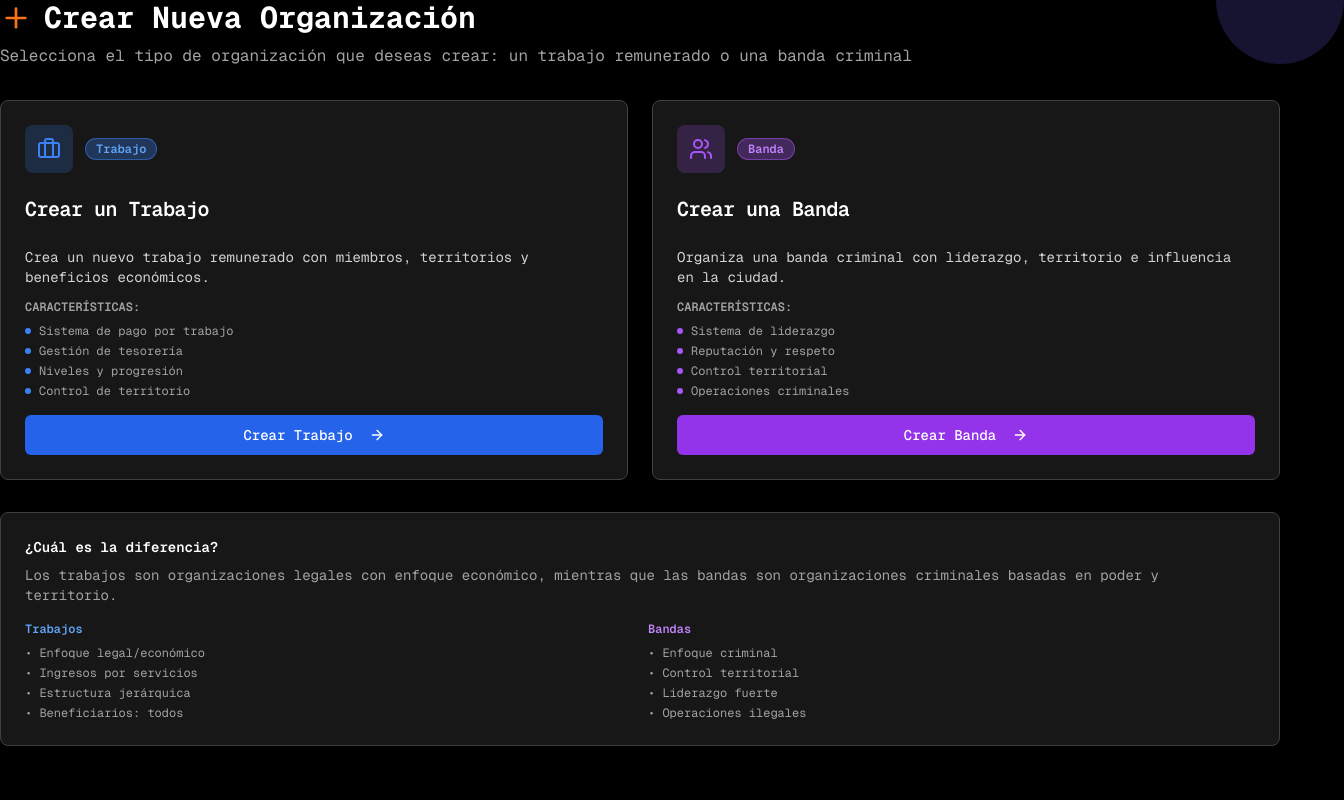
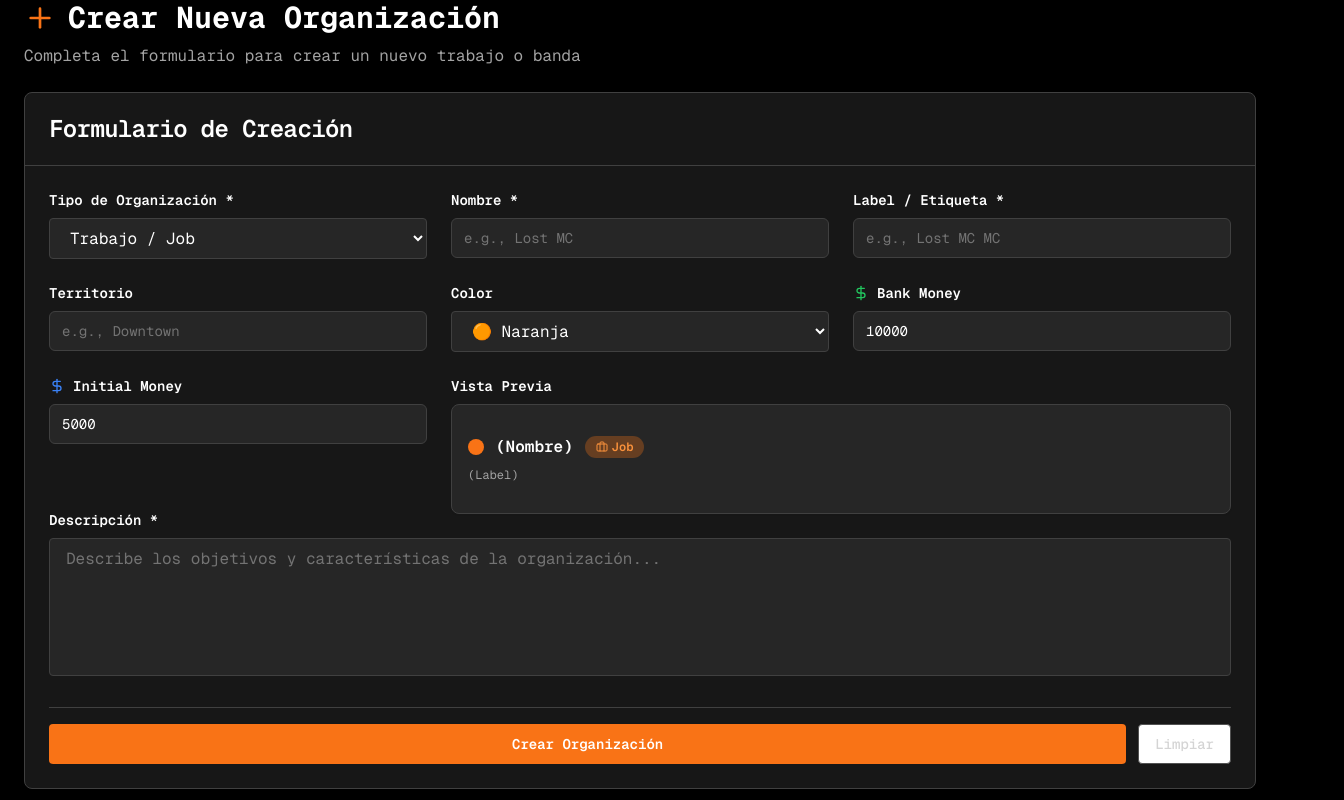
Before and after one commit to beastdummy/oxe_dashboard_v1, a Next.js app in the folder web/: page /operations-create in a window 1280 px wide. Shown: the whole page, 1344 px wide, since content can reach past the window. Built offline with nearby package versions, Linux system fonts and the light colour scheme.

Commit message:
fix: Expand operations-create form to use full page width
- Changed layout from centered container to full-width
- Reorganized form fields into 3 columns with grid layout
- Integrated preview card into the form
- Better use of available space
- More professional appearance

```diff
--- a/web/app/operations-create/page.tsx
+++ b/web/app/operations-create/page.tsx
@@ -3,220 +3,335 @@
 import { useState } from "react"
 import { Card, CardContent, CardHeader, CardTitle } from "@/components/ui/card"
 import { Button } from "@/components/ui/button"
+import { Input } from "@/components/ui/input"
 import { Badge } from "@/components/ui/badge"
-import { Briefcase, Users, ArrowRight, Plus } from "lucide-react"
-import { CreateJobGangModal } from "@/components/CreateJobGangModal"
+import { Plus, DollarSign, Briefcase, Users } from "lucide-react"
 
 export default function OperationsCreatePage() {
-  const [showCreateModal, setShowCreateModal] = useState(false)
-  const [selectedType, setSelectedType] = useState<"job" | "gang" | null>(null)
+  const [formData, setFormData] = useState({
+    type: "job",
+    name: "",
+    label: "",
+    description: "",
+    territory: "",
+    bankMoney: "10000",
+    initialMoney: "5000",
+    color: "orange",
+  })
 
-  const handleCreateJobGang = (data: any) => {
-    console.log("Creating:", data)
-    // Send to server
+  const [isLoading, setIsLoading] = useState(false)
+  const [successMessage, setSuccessMessage] = useState("")
+
+  const handleInputChange = (e: React.ChangeEvent<HTMLInputElement | HTMLTextAreaElement | HTMLSelectElement>) => {
+    const { name, value } = e.target
+    setFormData((prev) => ({ ...prev, [name]: value }))
+  }
+
+  const handleSubmit = (e: React.FormEvent) => {
+    e.preventDefault()
+
+    // Validar campos requeridos
+    if (!formData.name || !formData.label || !formData.description) {
+      alert("Por favor completa todos los campos requeridos")
+      return
+    }
+
+    setIsLoading(true)
+
+    // Simular delay de creación
+    setTimeout(() => {
+      const createData = {
+        type: formData.type,
+        name: formData.name,
+        label: formData.label,
+        description: formData.description,
+        territory: formData.territory || "Unknown",
+        status: "active",
+        color: formData.color,
+        ...(formData.type === "job"
+          ? {
+              treasury: parseInt(formData.bankMoney),
+              level: 1,
+              members: 0,
+            }
+          : {
+              leader: "N/A",
+              reputation: parseInt(formData.initialMoney),
+              members: 0,
+            }),
+      }
+
+      // Enviar al servidor
       if (typeof window !== "undefined" && (window as any).invokeNative) {
-      if (data.type === "job") {
         ;(window as any).invokeNative("triggerServerEvent", [
-          "job:create",
-          JSON.stringify(data),
-        ])
-      } else {
-        ;(window as any).invokeNative("triggerServerEvent", [
-          "gang:create",
-          JSON.stringify(data),
+          formData.type === "job" ? "job:create" : "gang:create",
+          JSON.stringify(createData),
         ])
       }
-    }
-    setShowCreateModal(false)
-    setSelectedType(null)
+
+      console.log("Creando:", createData)
+
+      // Mostrar mensaje de éxito
+      setSuccessMessage(`¡${formData.type === "job" ? "Trabajo" : "Banda"} "${formData.name}" creado exitosamente!`)
+
+      // Reset del formulario
+      setFormData({
+        type: "job",
+        name: "",
+        label: "",
+        description: "",
+        territory: "",
+        bankMoney: "10000",
+        initialMoney: "5000",
+        color: "orange",
+      })
+
+      setIsLoading(false)
+
+      // Limpiar mensaje después de 3 segundos
+      setTimeout(() => setSuccessMessage(""), 3000)
+    }, 1000)
   }
 
   return (
-    <div className="space-y-8">
+    <div className="w-full space-y-6">
       {/* Header */}
-      <div className="space-y-2">
-        <h1 className="text-3xl font-bold text-white flex items-center gap-3">
+      <div className="space-y-2 px-6">
+        <h1 className="text-3xl font-bold text-white flex items-center gap-3 mb-2">
           <Plus className="w-8 h-8 text-orange-500" />
           Crear Nueva Organización
         </h1>
         <p className="text-neutral-400">
-          Selecciona el tipo de organización que deseas crear: un trabajo remunerado o una banda criminal
+          Completa el formulario para crear un nuevo trabajo o banda
         </p>
       </div>
 
-      {/* Selection Cards */}
-      <div className="grid grid-cols-1 md:grid-cols-2 gap-6">
-        {/* Job Card */}
-        <Card
-          className="bg-neutral-900 border-neutral-700 hover:border-blue-500/50 transition-all cursor-pointer group overflow-hidden"
-          onClick={() => {
-            setSelectedType("job")
-            setShowCreateModal(true)
-          }}
-        >
-          <div className="absolute top-0 right-0 w-32 h-32 bg-blue-500/10 rounded-full -mr-16 -mt-16 group-hover:scale-150 transition-transform" />
-          <CardHeader className="relative">
-            <div className="flex items-center gap-3 mb-4">
-              <div className="p-3 bg-blue-500/20 rounded-lg group-hover:bg-blue-500/30 transition-colors">
-                <Briefcase className="w-6 h-6 text-blue-500" />
-              </div>
-              <Badge className="bg-blue-500/30 text-blue-400 border-blue-500/50">
-                Trabajo
-              </Badge>
-            </div>
-            <CardTitle className="text-xl text-white">
-              Crear un Trabajo
-            </CardTitle>
+      {/* Success Message */}
+      {successMessage && (
+        <Card className="bg-green-500/10 border-green-500/30 mx-6">
+          <CardContent className="p-4">
+            <p className="text-green-400 text-sm font-medium">{successMessage}</p>
+          </CardContent>
+        </Card>
+      )}
+
+      {/* Main Form - Full Width */}
+      <div className="px-6">
+        <Card className="bg-neutral-900 border-neutral-700">
+          <CardHeader className="border-b border-neutral-700">
+            <CardTitle className="text-white">Formulario de Creación</CardTitle>
           </CardHeader>
 
-          <CardContent className="relative space-y-4">
-            <div className="space-y-3">
-              <p className="text-sm text-neutral-300">
-                Crea un nuevo trabajo remunerado con miembros, territorios y
-                beneficios económicos.
-              </p>
+          <CardContent className="p-6">
+            <form onSubmit={handleSubmit} className="space-y-6">
+              {/* First Row - Type and Name */}
+              <div className="grid grid-cols-1 lg:grid-cols-3 gap-6">
+                <div>
+                  <label className="text-sm font-semibold text-white mb-2 block">
+                    Tipo de Organización *
+                  </label>
+                  <select
+                    name="type"
+                    value={formData.type}
+                    onChange={handleInputChange}
+                    className="w-full px-4 py-2 bg-neutral-800 border border-neutral-700 text-white rounded hover:border-orange-500 focus:border-orange-500 focus:outline-none transition-colors"
+                  >
+                    <option value="job" className="bg-neutral-800">
+                      Trabajo / Job
+                    </option>
+                    <option value="gang" className="bg-neutral-800">
+                      Banda / Gang
+                    </option>
+                  </select>
+                </div>
 
-              <div className="space-y-2">
-                <h4 className="text-xs font-semibold text-neutral-400 uppercase">
-                  Características:
-                </h4>
-                <ul className="space-y-1 text-xs text-neutral-400">
-                  <li className="flex items-center gap-2">
-                    <span className="w-1.5 h-1.5 bg-blue-500 rounded-full" />
-                    Sistema de pago por trabajo
-                  </li>
-                  <li className="flex items-center gap-2">
-                    <span className="w-1.5 h-1.5 bg-blue-500 rounded-full" />
-                    Gestión de tesorería
-                  </li>
-                  <li className="flex items-center gap-2">
-                    <span className="w-1.5 h-1.5 bg-blue-500 rounded-full" />
-                    Niveles y progresión
-                  </li>
-                  <li className="flex items-center gap-2">
-                    <span className="w-1.5 h-1.5 bg-blue-500 rounded-full" />
-                    Control de territorio
-                  </li>
-                </ul>
+                <div>
+                  <label className="text-sm font-semibold text-white mb-2 block">Nombre *</label>
+                  <Input
+                    type="text"
+                    name="name"
+                    value={formData.name}
+                    onChange={handleInputChange}
+                    placeholder={formData.type === "job" ? "e.g., Lost MC" : "e.g., Los Vagos"}
+                    className="bg-neutral-800 border-neutral-700 text-white placeholder-neutral-500"
+                  />
+                </div>
+
+                <div>
+                  <label className="text-sm font-semibold text-white mb-2 block">Label / Etiqueta *</label>
+                  <Input
+                    type="text"
+                    name="label"
+                    value={formData.label}
+                    onChange={handleInputChange}
+                    placeholder={formData.type === "job" ? "e.g., Lost MC MC" : "e.g., Los Santos Vagos"}
+                    className="bg-neutral-800 border-neutral-700 text-white placeholder-neutral-500"
+                  />
                 </div>
               </div>
 
-            <Button className="w-full bg-blue-600 hover:bg-blue-700 text-white mt-4 group/btn">
-              Crear Trabajo
-              <ArrowRight className="w-4 h-4 ml-2 group-hover/btn:translate-x-1 transition-transform" />
-            </Button>
-          </CardContent>
-        </Card>
+              {/* Second Row - Territory, Color, Initial Money */}
+              <div className="grid grid-cols-1 lg:grid-cols-3 gap-6">
+                <div>
+                  <label className="text-sm font-semibold text-white mb-2 block">Territorio</label>
+                  <Input
+                    type="text"
+                    name="territory"
+                    value={formData.territory}
+                    onChange={handleInputChange}
+                    placeholder="e.g., Downtown"
+                    className="bg-neutral-800 border-neutral-700 text-white placeholder-neutral-500"
+                  />
+                </div>
 
-        {/* Gang Card */}
-        <Card
-          className="bg-neutral-900 border-neutral-700 hover:border-purple-500/50 transition-all cursor-pointer group overflow-hidden"
-          onClick={() => {
-            setSelectedType("gang")
-            setShowCreateModal(true)
-          }}
+                <div>
+                  <label className="text-sm font-semibold text-white mb-2 block">Color</label>
+                  <select
+                    name="color"
+                    value={formData.color}
+                    onChange={handleInputChange}
+                    className="w-full px-4 py-2 bg-neutral-800 border border-neutral-700 text-white rounded hover:border-orange-500 focus:border-orange-500 focus:outline-none transition-colors"
                   >
-          <div className="absolute top-0 right-0 w-32 h-32 bg-purple-500/10 rounded-full -mr-16 -mt-16 group-hover:scale-150 transition-transform" />
-          <CardHeader className="relative">
-            <div className="flex items-center gap-3 mb-4">
-              <div className="p-3 bg-purple-500/20 rounded-lg group-hover:bg-purple-500/30 transition-colors">
-                <Users className="w-6 h-6 text-purple-500" />
+                    <option value="red" className="bg-neutral-800">🔴 Rojo</option>
+                    <option value="blue" className="bg-neutral-800">🔵 Azul</option>
+                    <option value="green" className="bg-neutral-800">🟢 Verde</option>
+                    <option value="yellow" className="bg-neutral-800">🟡 Amarillo</option>
+                    <option value="purple" className="bg-neutral-800">🟣 Púrpura</option>
+                    <option value="pink" className="bg-neutral-800">🩷 Rosa</option>
+                    <option value="orange" className="bg-neutral-800">🟠 Naranja</option>
+                    <option value="cyan" className="bg-neutral-800">🔷 Cyan</option>
+                  </select>
                 </div>
-              <Badge className="bg-purple-500/30 text-purple-400 border-purple-500/50">
-                Banda
-              </Badge>
-            </div>
-            <CardTitle className="text-xl text-white">
-              Crear una Banda
-            </CardTitle>
-          </CardHeader>
 
-          <CardContent className="relative space-y-4">
-            <div className="space-y-3">
-              <p className="text-sm text-neutral-300">
-                Organiza una banda criminal con liderazgo, territorio e
-                influencia en la ciudad.
-              </p>
-
-              <div className="space-y-2">
-                <h4 className="text-xs font-semibold text-neutral-400 uppercase">
-                  Características:
-                </h4>
-                <ul className="space-y-1 text-xs text-neutral-400">
-                  <li className="flex items-center gap-2">
-                    <span className="w-1.5 h-1.5 bg-purple-500 rounded-full" />
-                    Sistema de liderazgo
-                  </li>
-                  <li className="flex items-center gap-2">
-                    <span className="w-1.5 h-1.5 bg-purple-500 rounded-full" />
-                    Reputación y respeto
-                  </li>
-                  <li className="flex items-center gap-2">
-                    <span className="w-1.5 h-1.5 bg-purple-500 rounded-full" />
-                    Control territorial
-                  </li>
-                  <li className="flex items-center gap-2">
-                    <span className="w-1.5 h-1.5 bg-purple-500 rounded-full" />
-                    Operaciones criminales
-                  </li>
-                </ul>
+                <div>
+                  <label className="text-sm font-semibold text-white mb-2 flex items-center gap-2">
+                    <DollarSign className="w-4 h-4 text-green-500" />
+                    Bank Money
+                  </label>
+                  <Input
+                    type="number"
+                    name="bankMoney"
+                    value={formData.bankMoney}
+                    onChange={handleInputChange}
+                    placeholder="10000"
+                    className="bg-neutral-800 border-neutral-700 text-white placeholder-neutral-500"
+                  />
                 </div>
               </div>
 
-            <Button className="w-full bg-purple-600 hover:bg-purple-700 text-white mt-4 group/btn">
-              Crear Banda
-              <ArrowRight className="w-4 h-4 ml-2 group-hover/btn:translate-x-1 transition-transform" />
+              {/* Third Row - Initial Money and Preview */}
+              <div className="grid grid-cols-1 lg:grid-cols-3 gap-6">
+                <div>
+                  <label className="text-sm font-semibold text-white mb-2 flex items-center gap-2">
+                    <DollarSign className="w-4 h-4 text-blue-500" />
+                    Initial Money
+                  </label>
+                  <Input
+                    type="number"
+                    name="initialMoney"
+                    value={formData.initialMoney}
+                    onChange={handleInputChange}
+                    placeholder="5000"
+                    className="bg-neutral-800 border-neutral-700 text-white placeholder-neutral-500"
+                  />
+                </div>
+
+                {/* Preview Card - Embedded */}
+                <div className="lg:col-span-2">
+                  <label className="text-sm font-semibold text-white mb-2 block">Vista Previa</label>
+                  <Card className="bg-neutral-800 border-neutral-700 h-full">
+                    <CardContent className="p-4 flex flex-col justify-center h-full">
+                      <div className="space-y-2">
+                        <div className="flex items-center gap-3">
+                          <div
+                            className="w-4 h-4 rounded-full"
+                            style={{
+                              backgroundColor: {
+                                red: "#ef4444",
+                                blue: "#3b82f6",
+                                green: "#22c55e",
+                                yellow: "#eab308",
+                                purple: "#a855f7",
+                                pink: "#ec4899",
+                                orange: "#f97316",
+                                cyan: "#06b6d4",
+                              }[formData.color] || "#f97316",
+                            }}
+                          />
+                          <span className="text-white font-semibold">{formData.name || "(Nombre)"}</span>
+                          <Badge className="bg-orange-500/30 text-orange-400 text-xs">
+                            {formData.type === "job" ? <Briefcase className="w-3 h-3 mr-1" /> : <Users className="w-3 h-3 mr-1" />}
+                            {formData.type === "job" ? "Job" : "Gang"}
+                          </Badge>
+                        </div>
+                        <p className="text-neutral-400 text-xs">{formData.label || "(Label)"}</p>
+                        {formData.territory && (
+                          <p className="text-neutral-400 text-xs">📍 {formData.territory}</p>
+                        )}
+                      </div>
+                    </CardContent>
+                  </Card>
+                </div>
+              </div>
+
+              {/* Description - Full Width */}
+              <div>
+                <label className="text-sm font-semibold text-white mb-2 block">Descripción *</label>
+                <textarea
+                  name="description"
+                  value={formData.description}
+                  onChange={handleInputChange}
+                  placeholder="Describe los objetivos y características de la organización..."
+                  rows={5}
+                  className="w-full px-4 py-2 bg-neutral-800 border border-neutral-700 text-white placeholder-neutral-500 rounded focus:border-orange-500 focus:outline-none transition-colors resize-none"
+                />
+              </div>
+
+              {/* Buttons */}
+              <div className="flex gap-3 pt-4 border-t border-neutral-700">
+                <Button
+                  type="submit"
+                  disabled={isLoading}
+                  className="flex-1 bg-orange-500 hover:bg-orange-600 text-white font-semibold py-2 rounded transition-colors disabled:opacity-50"
+                >
+                  {isLoading ? "Creando..." : "Crear Organización"}
                 </Button>
+                <Button
+                  type="button"
+                  onClick={() =>
+                    setFormData({
+                      type: "job",
+                      name: "",
+                      label: "",
+                      description: "",
+                      territory: "",
+                      bankMoney: "10000",
+                      initialMoney: "5000",
+                      color: "orange",
+                    })
+                  }
+                  variant="outline"
+                  className="border-neutral-600 text-neutral-300 hover:bg-neutral-800 py-2 rounded transition-colors"
+                >
+                  Limpiar
+                </Button>
+              </div>
+            </form>
           </CardContent>
         </Card>
       </div>
 
-      {/* Info Section */}
+      {/* Info - Full Width */}
+      <div className="px-6">
         <Card className="bg-neutral-900 border-neutral-700">
-        <CardContent className="p-6 space-y-4">
-          <div>
-            <h3 className="text-sm font-semibold text-white mb-2">
-              ¿Cuál es la diferencia?
-            </h3>
-            <p className="text-sm text-neutral-400 mb-4">
-              Los trabajos son organizaciones legales con enfoque económico, mientras que las
-              bandas son organizaciones criminales basadas en poder y territorio.
+          <CardContent className="p-4">
+            <p className="text-xs text-neutral-400">
+              💡 <strong>Tip:</strong> Los valores de dinero se pueden ajustar posteriormente. Asegúrate de que el nombre y
+              descripción sean descriptivos para que los miembros entiendan la función de la organización.
             </p>
-          </div>
-
-          <div className="grid grid-cols-1 md:grid-cols-2 gap-4 text-xs">
-            <div>
-              <h4 className="font-semibold text-blue-400 mb-2">Trabajos</h4>
-              <ul className="space-y-1 text-neutral-400">
-                <li>• Enfoque legal/económico</li>
-                <li>• Ingresos por servicios</li>
-                <li>• Estructura jerárquica</li>
-                <li>• Beneficiarios: todos</li>
-              </ul>
-            </div>
-            <div>
-              <h4 className="font-semibold text-purple-400 mb-2">Bandas</h4>
-              <ul className="space-y-1 text-neutral-400">
-                <li>• Enfoque criminal</li>
-                <li>• Control territorial</li>
-                <li>• Liderazgo fuerte</li>
-                <li>• Operaciones ilegales</li>
-              </ul>
-            </div>
-          </div>
           </CardContent>
         </Card>
-
-      {/* Create Modal */}
-      <CreateJobGangModal
-        isOpen={showCreateModal}
-        onClose={() => {
-          setShowCreateModal(false)
-          setSelectedType(null)
-        }}
-        onSubmit={handleCreateJobGang}
-        forceType={selectedType || undefined}
-      />
+      </div>
     </div>
   )
 }
```
Lines whose indentation alone changed are shown as unchanged.
